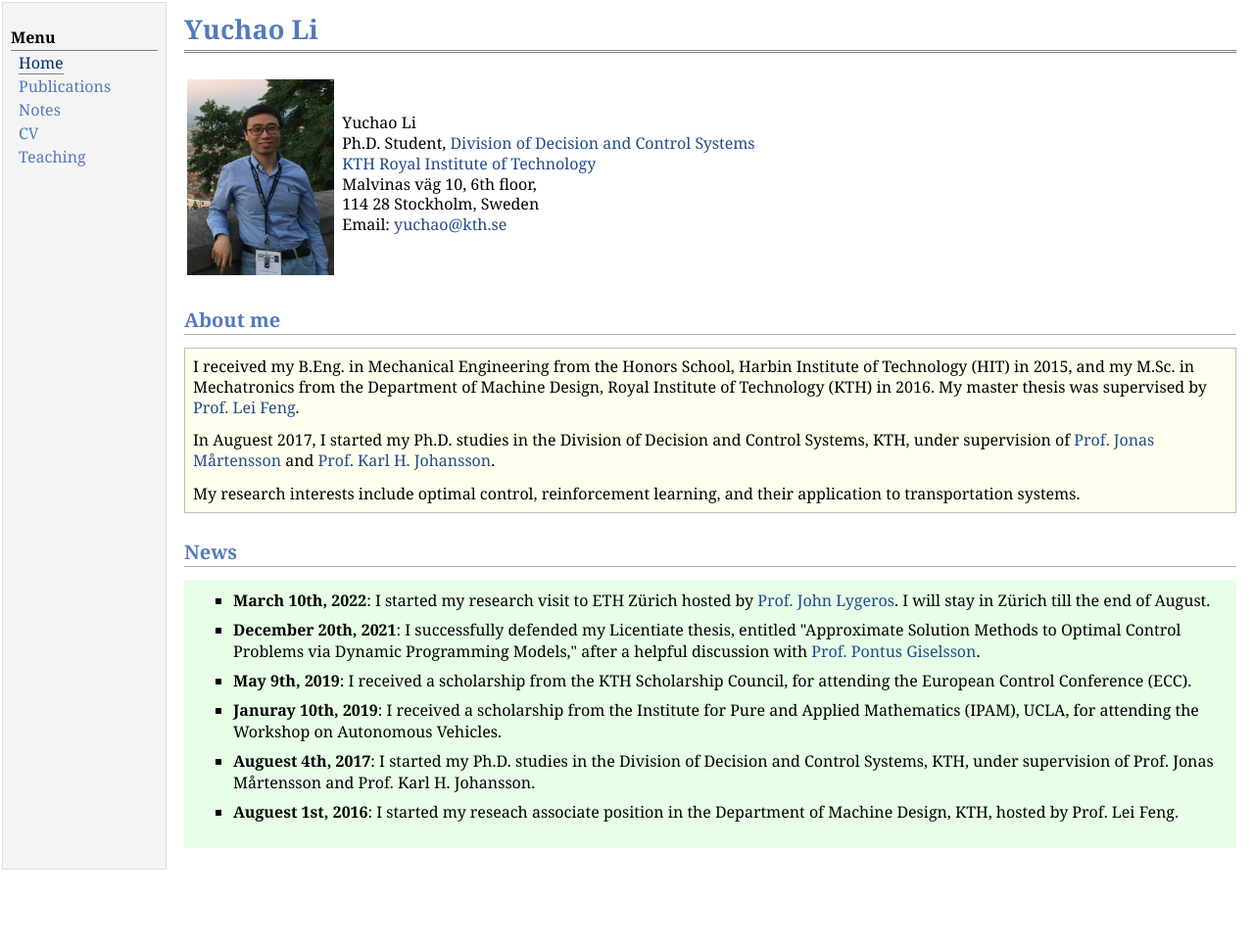
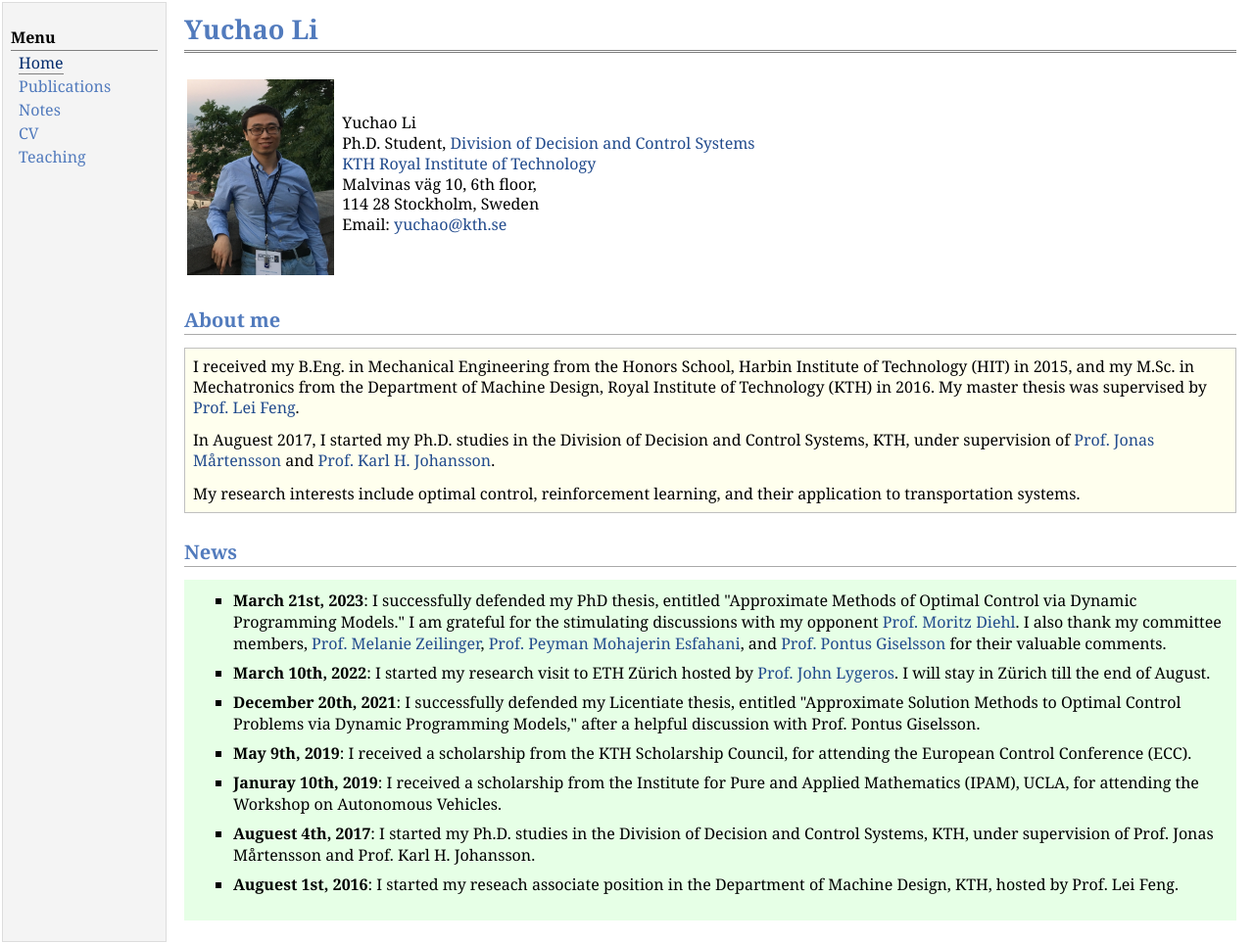
Before and after one commit to yuchaotaigu/yuchaotaigu.github.io, a Jekyll site: the page index.html, which Jekyll copies as it is, in a window 1280 px wide. Shown: the whole page at 98% size. Built offline with Jekyll 4.4.1, drawn with Linux system fonts in a browser that asks for light colours; comment, search, counter and statistics services are not loaded; before the commit the page ends 900 px from its top, so only the background shows below that.

Commit message:
Update news thesis defense

```diff
--- a/index.html
+++ b/index.html
@@ -52,9 +52,11 @@ Email: <a href="mailto:yuchao@kth.se">yuchao@kth.se</a><br /></p>
 <div class="infoblock">
 <div id="demobox">
 <ul>
-  <li><b>March 10th, 2022</b>: I started my research visit to ETH Zürich hosted by <a href="https://mavt.ethz.ch/people/person-detail.MTM3NDE5.TGlzdC8xMzc0LC0xNzA2OTc4MDE3.html">Prof. John Lygeros</a>. I will stay in Zürich till the end of August.
+  <li><b>March 21st, 2023</b>: I successfully defended my PhD thesis, entitled "Approximate Methods of Optimal Control via Dynamic Programming Models." I am grateful for the stimulating discussions with my opponent <a href="https://www.syscop.de/people/moritz-diehl">Prof. Moritz Diehl</a>. I also thank my committee members, <a href="https://idsc.ethz.ch/research-zeilinger/people/person-detail.MTQyNzM3.TGlzdC8xOTI5LDg4NTM5MTE3.html">Prof. Melanie Zeilinger</a>, <a href="http://www.dcsc.tudelft.nl/~mohajerin/">Prof. Peyman Mohajerin Esfahani</a>, and <a href="https://www.control.lth.se/personnel-old/pontus-giselsson/">Prof. Pontus Giselsson</a> for their valuable comments.
   </li>
-  <li><b>December 20th, 2021</b>: I successfully defended my Licentiate thesis, entitled "Approximate Solution Methods to Optimal Control Problems via Dynamic Programming Models," after a helpful discussion with <a href="https://www.control.lth.se/personnel-old/pontus-giselsson/">Prof. Pontus Giselsson</a>.
+  <li><b>March 10th, 2022</b>: I started my research visit to ETH Zürich hosted by <a href="https://control.ee.ethz.ch/people/profile.john-lygeros.html">Prof. John Lygeros</a>. I will stay in Zürich till the end of August.
+  </li>
+  <li><b>December 20th, 2021</b>: I successfully defended my Licentiate thesis, entitled "Approximate Solution Methods to Optimal Control Problems via Dynamic Programming Models," after a helpful discussion with Prof. Pontus Giselsson.
   </li>
   <li><b>May 9th, 2019</b>: I received a scholarship from the KTH Scholarship Council, for attending the European Control Conference (ECC).
   </li>
```
